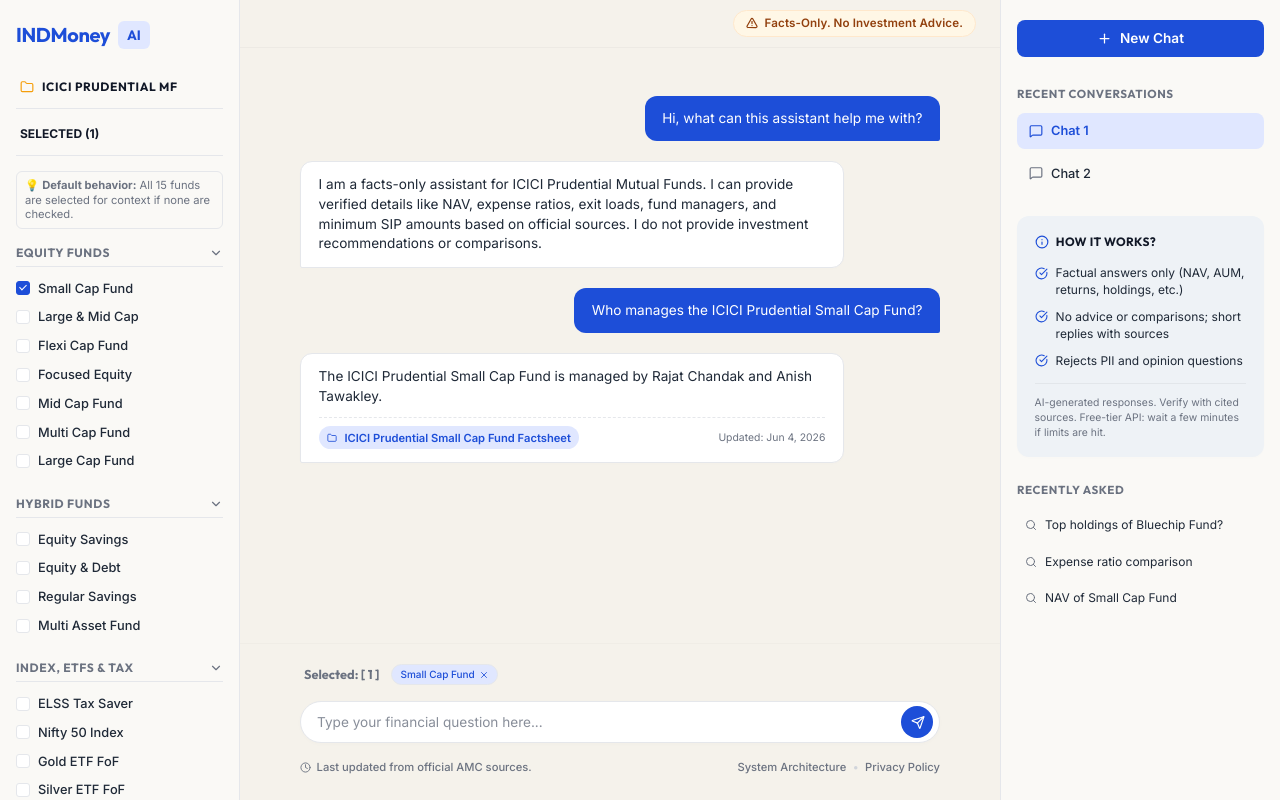
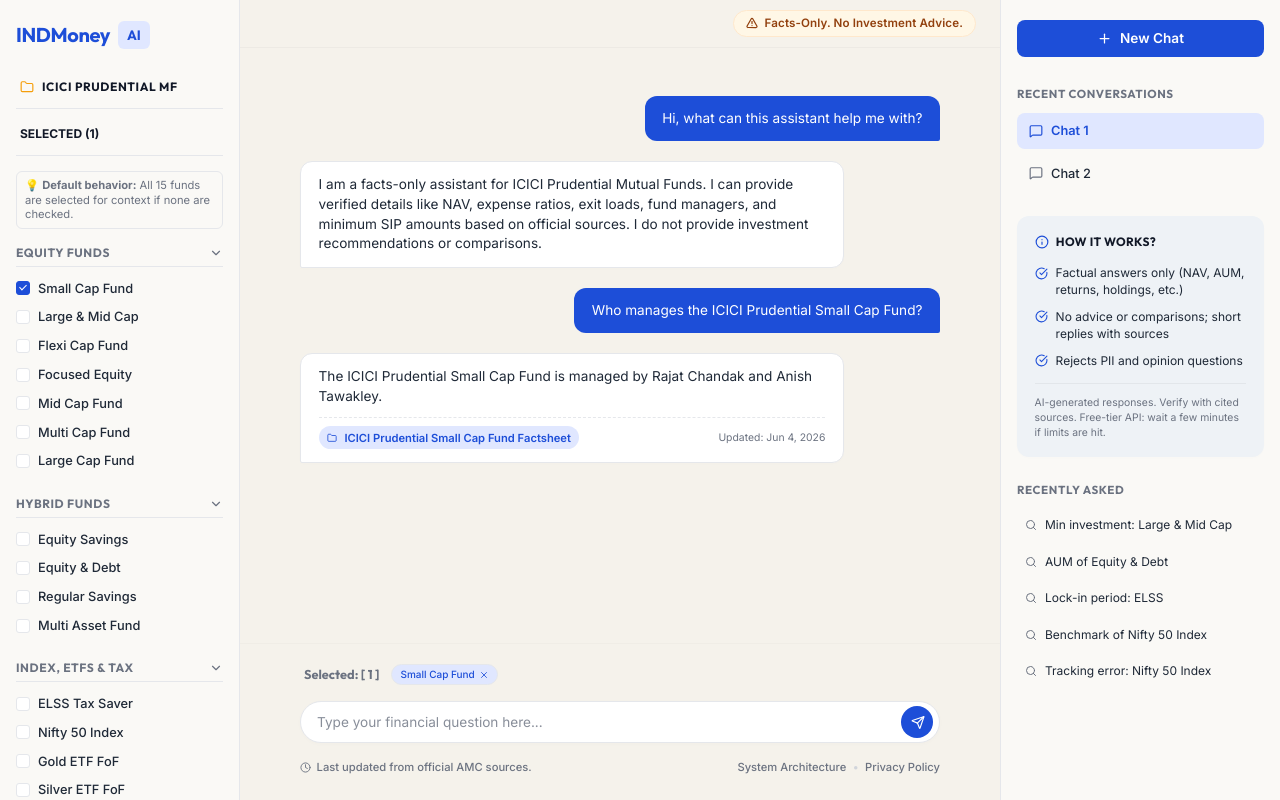
Before and after one commit to bhavyaamahajann/Mutual_Fund_FAQ_Assistant, a React (Vite) app in the folder frontend/: page / in a window 1280 px wide. Built offline with nearby package versions, Linux system fonts and the light colour scheme.

Commit message:
Added docs/sample_qa.md containing 11 sample Q&As and updated default/recently-asked frontend prompts to match

```diff
--- a/frontend/src/App.jsx
+++ b/frontend/src/App.jsx
@@ -239,6 +239,14 @@
       },
       {
         id: 'card-2',
+        category: 'Small Cap Fund',
+        query: 'Who manages the ICICI Prudential Small Cap Fund?',
+        icon: Cpu,
+        text: 'Fund Manager: Small Cap',
+        subtext: 'MANAGEMENT'
+      },
+      {
+        id: 'card-3',
         category: 'Flexi Cap Fund',
         query: 'What is the 3-year CAGR for ICICI Prudential Flexi Cap Fund?',
         icon: TrendingUp,
@@ -246,7 +254,7 @@
         subtext: 'PERFORMANCE'
       },
       {
-        id: 'card-3',
+        id: 'card-4',
         category: 'ELSS Tax Saver Fund',
         query: 'What are the tax implications for ICICI Prudential ELSS Tax Saver Fund?',
         icon: Wallet,
@@ -254,20 +262,12 @@
         subtext: 'TAXATION'
       },
       {
-        id: 'card-4',
+        id: 'card-5',
         category: 'Multi Asset Fund',
         query: 'What is the risk profile of ICICI Prudential Multi Asset Fund?',
         icon: Shield,
         text: 'Risk profile: Multi Asset',
         subtext: 'RISK ANALYSIS'
-      },
-      {
-        id: 'card-5',
-        category: 'Small Cap Fund',
-        query: 'Who manages the ICICI Prudential Small Cap Fund?',
-        icon: Cpu,
-        text: 'Fund Manager: Small Cap',
-        subtext: 'MANAGEMENT'
       },
       {
         id: 'card-6',
@@ -1039,24 +1039,43 @@
           <ul className="recently-asked-list">
             <li
               className="asked-item"
-              onClick={() => handleAskedClick("What are the top holdings of ICICI Prudential Bluechip Fund?")}
+              onClick={() => handleAskedClick("What is the minimum investment amount for ICICI Prudential Large & Mid Cap Fund?")}
+              title="What is the minimum investment amount for ICICI Prudential Large & Mid Cap Fund?"
             >
-              <Search />
-              <span>Top holdings of Bluechip Fund?</span>
+              <Search style={{ flexShrink: 0 }} />
+              <span style={{ overflow: 'hidden', textOverflow: 'ellipsis', whiteSpace: 'nowrap' }}>Min investment: Large & Mid Cap</span>
             </li>
             <li
               className="asked-item"
-              onClick={() => handleAskedClick("What is the difference in expense ratios between ICICI Prudential mutual funds?")}
+              onClick={() => handleAskedClick("What is the AUM of ICICI Prudential Equity & Debt Fund?")}
+              title="What is the AUM of ICICI Prudential Equity & Debt Fund?"
             >
-              <Search />
-              <span>Expense ratio comparison</span>
+              <Search style={{ flexShrink: 0 }} />
+              <span style={{ overflow: 'hidden', textOverflow: 'ellipsis', whiteSpace: 'nowrap' }}>AUM of Equity & Debt</span>
             </li>
             <li
               className="asked-item"
-              onClick={() => handleAskedClick("What is the NAV of ICICI Prudential Small Cap Fund?")}
+              onClick={() => handleAskedClick("What is the lock-in period for ICICI Prudential ELSS Tax Saver Fund?")}
+              title="What is the lock-in period for ICICI Prudential ELSS Tax Saver Fund?"
             >
-              <Search />
-              <span>NAV of Small Cap Fund</span>
+              <Search style={{ flexShrink: 0 }} />
+              <span style={{ overflow: 'hidden', textOverflow: 'ellipsis', whiteSpace: 'nowrap' }}>Lock-in period: ELSS</span>
+            </li>
+            <li
+              className="asked-item"
+              onClick={() => handleAskedClick("What is the benchmark index of ICICI Prudential Nifty 50 Index Fund?")}
+              title="What is the benchmark index of ICICI Prudential Nifty 50 Index Fund?"
+            >
+              <Search style={{ flexShrink: 0 }} />
+              <span style={{ overflow: 'hidden', textOverflow: 'ellipsis', whiteSpace: 'nowrap' }}>Benchmark of Nifty 50 Index</span>
+            </li>
+            <li
+              className="asked-item"
+              onClick={() => handleAskedClick("What is the tracking error of ICICI Prudential Nifty 50 Index Fund?")}
+              title="What is the tracking error of ICICI Prudential Nifty 50 Index Fund?"
+            >
+              <Search style={{ flexShrink: 0 }} />
+              <span style={{ overflow: 'hidden', textOverflow: 'ellipsis', whiteSpace: 'nowrap' }}>Tracking error: Nifty 50 Index</span>
             </li>
           </ul>
         </div>
```
Also changed, not shown: 2 other files (tests, documents, lock files or other folders).
